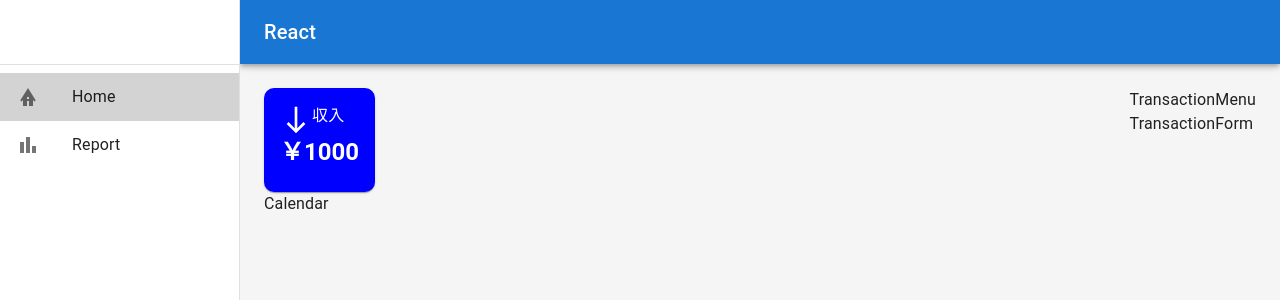
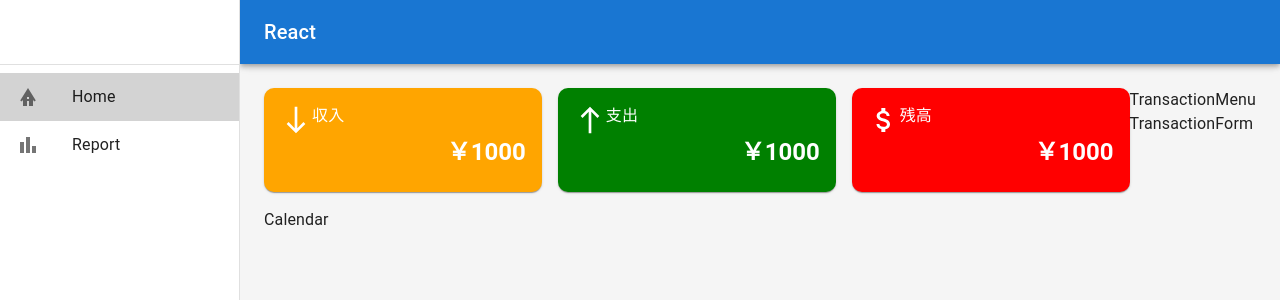
Before and after one commit to tomohiro1024/react_home_app, a React (Create React App) app: page / in a window 1280 px wide. Shown: the top 300 px of the page. Built offline with nearby package versions, Linux system fonts and the light colour scheme.

Commit message:
3つのカードのUI作成

```diff
--- a/src/components/MonthlySummary.tsx
+++ b/src/components/MonthlySummary.tsx
@@ -6,13 +6,38 @@ import AttachMoneyIcon from '@mui/icons-material/AttachMoney';
 
 const MonthlySummary = () => {
   return (
-    <Grid container>
-      <Grid item>
-        <Card sx={{bgcolor: 'blue', color: 'white', borderRadius: '10px'}}>
+    <Grid container spacing={{xs: 1, sm: 2}} mb={2}>
+      {/* 収入 */}
+      <Grid item xs={4}>
+        <Card sx={{bgcolor: 'orange', color: 'white', borderRadius: '10px'}}>
           <CardContent>
             <Stack direction={'row'}>
               <SouthIcon sx={{fontSize: '2rem'}}/>
               <Typography>収入</Typography>
+            </Stack>
+            <Typography textAlign={'right'} variant="h5" fontWeight={'700'} sx={{wordBreak: 'break-word'}}>￥1000</Typography>
+          </CardContent>
+        </Card>
+      </Grid>
+      {/* 支出 */}
+      <Grid item xs={4}>
+        <Card sx={{bgcolor: 'green', color: 'white', borderRadius: '10px'}}>
+          <CardContent>
+            <Stack direction={'row'}>
+              <NorthIcon sx={{fontSize: '2rem'}}/>
+              <Typography>支出</Typography>
+            </Stack>
+            <Typography textAlign={'right'} variant="h5" fontWeight={'700'} sx={{wordBreak: 'break-word'}}>￥1000</Typography>
+          </CardContent>
+        </Card>
+      </Grid>
+      {/* 残高 */}
+      <Grid item xs={4}>
+        <Card sx={{bgcolor: 'red', color: 'white', borderRadius: '10px'}}>
+          <CardContent>
+            <Stack direction={'row'}>
+              <AttachMoneyIcon sx={{fontSize: '2rem'}}/>
+              <Typography>残高</Typography>
             </Stack>
             <Typography textAlign={'right'} variant="h5" fontWeight={'700'} sx={{wordBreak: 'break-word'}}>￥1000</Typography>
           </CardContent>
```
